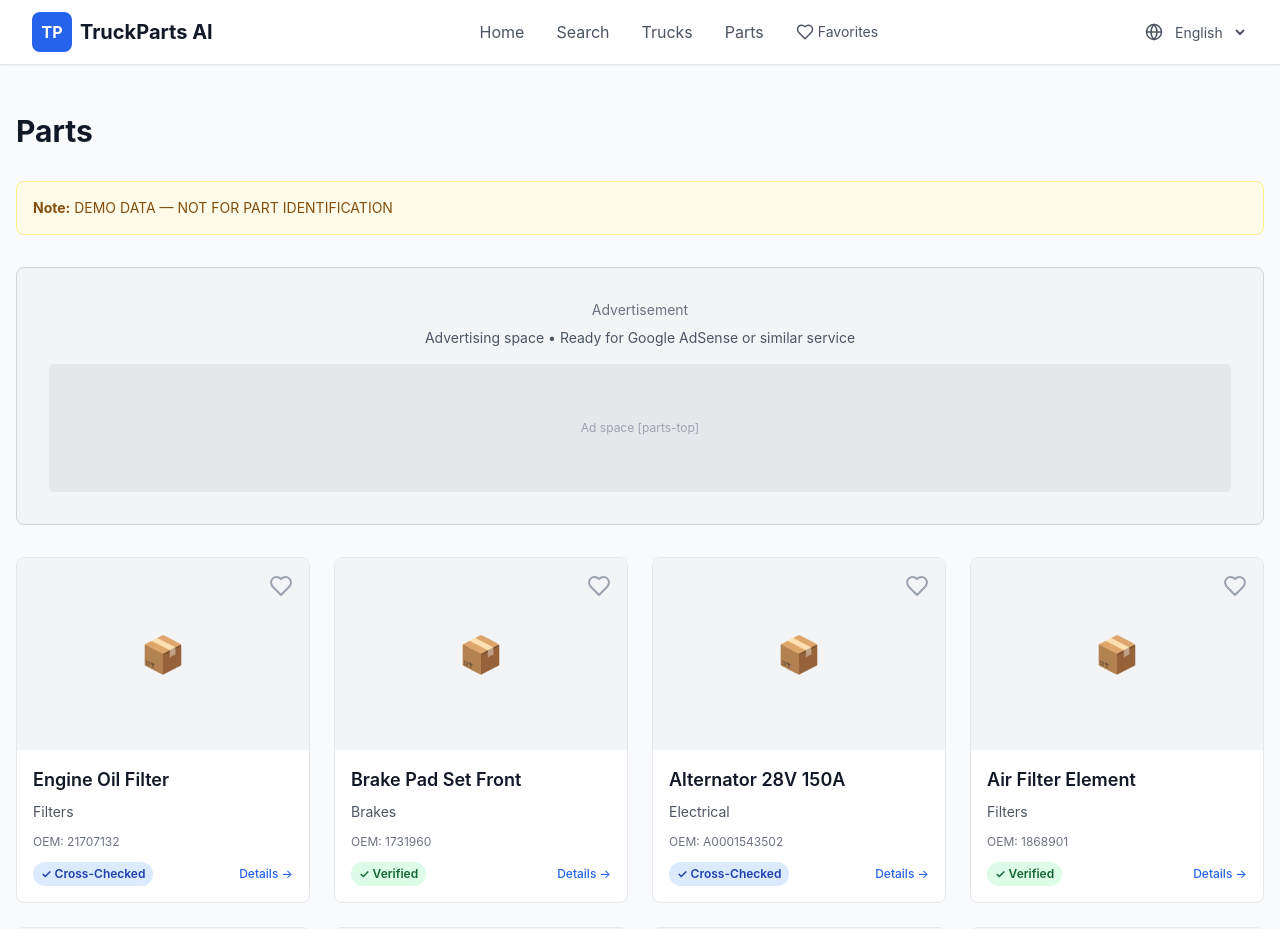
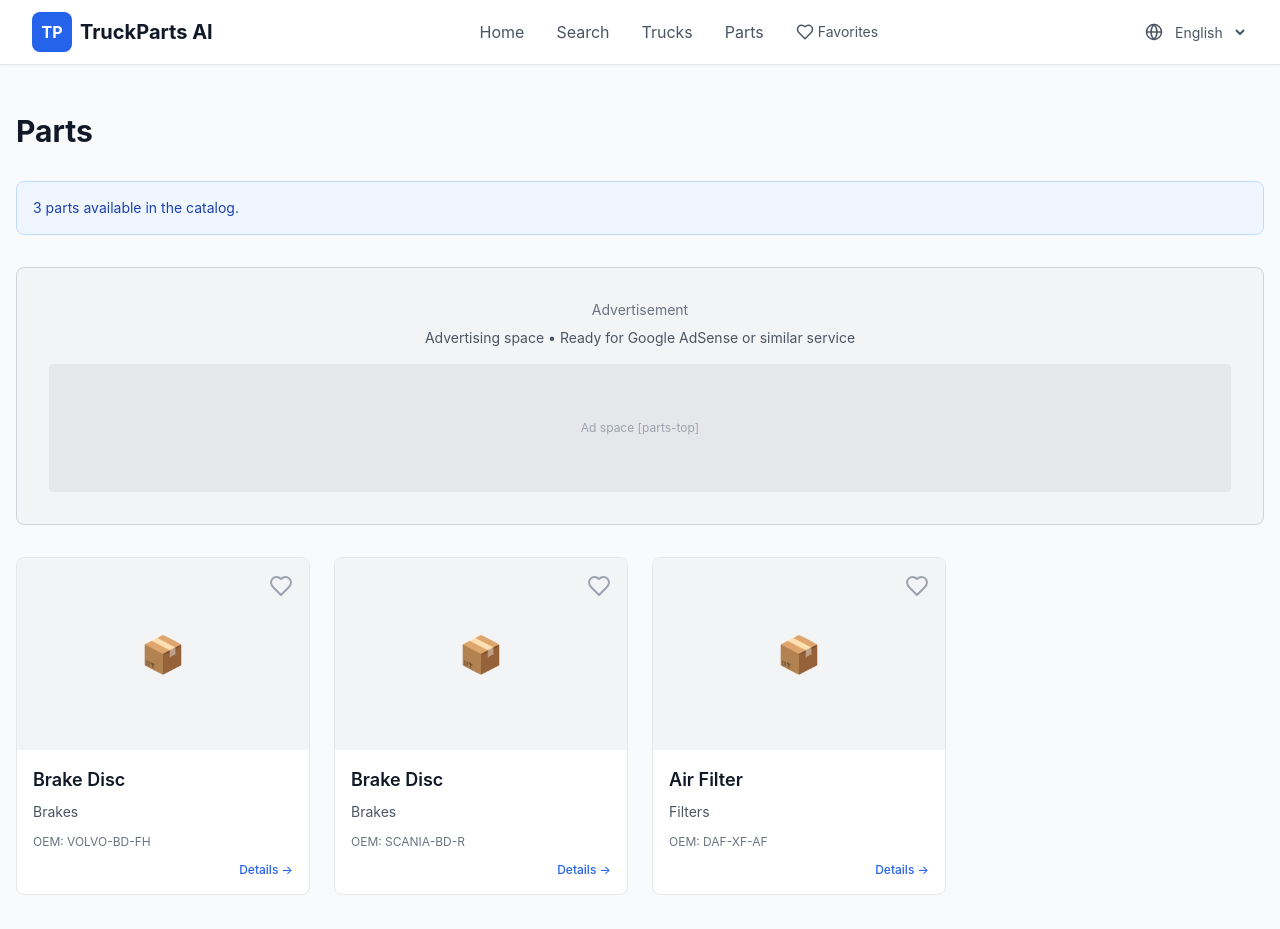
Before and after one commit to amineadd19-a11y/truckparts-ai, a Next.js app: page /parts in a window 1280 px wide. Shown: the top 929 px of the page. Built offline with nearby package versions, Linux system fonts and the light colour scheme.

Commit message:
Connect Parts page to catalog data

```diff
--- a/src/app/parts/page.tsx
+++ b/src/app/parts/page.tsx
@@ -1,6 +1,6 @@
 'use client';
 
-import { DEMO_PARTS } from '@/types/catalog';
+import { CATALOG_PARTS } from '@/data/catalog';
 import PartCard from '@/components/catalog/PartCard';
 import AdSlot from '@/components/ads/AdSlot';
 import { useAppStore } from '@/store';
@@ -12,26 +12,37 @@ export default function PartsPage() {
 
   return (
     <div className="max-w-7xl mx-auto px-4 py-12">
-      <h1 className="text-3xl font-bold text-gray-900 mb-8">{t('nav.parts')}</h1>
+      <h1 className="text-3xl font-bold text-gray-900 mb-8">
+        {t('nav.parts')}
+      </h1>
 
-      <div className="mb-8 bg-yellow-50 border border-yellow-200 rounded-lg p-4">
-        <p className="text-yellow-800 text-sm">
-          <strong>Note:</strong> {t('common.demo')}
+      <div className="mb-8 bg-blue-50 border border-blue-200 rounded-lg p-4">
+        <p className="text-blue-800 text-sm">
+          {CATALOG_PARTS.length} parts available in the catalog.
         </p>
       </div>
 
-      {/* Ad Slot */}
       <div className="mb-8">
         <AdSlot placement="parts-top" />
       </div>
 
-      <div className="grid grid-cols-1 sm:grid-cols-2 lg:grid-cols-3 xl:grid-cols-4 gap-6 mb-8">
-        {DEMO_PARTS.map((part) => (
-          <PartCard key={part.id} part={part} />
-        ))}
-      </div>
+      {CATALOG_PARTS.length > 0 ? (
+        <div className="grid grid-cols-1 sm:grid-cols-2 lg:grid-cols-3 xl:grid-cols-4 gap-6 mb-8">
+          {CATALOG_PARTS.map((part) => (
+            <PartCard key={part.id} part={part} />
+          ))}
+        </div>
+      ) : (
+        <div className="rounded-lg border border-gray-200 bg-white p-10 text-center">
+          <h2 className="text-xl font-semibold text-gray-900 mb-2">
+            No parts found
+          </h2>
+          <p className="text-gray-600">
+            The catalog is being updated.
+          </p>
+        </div>
+      )}
 
-      {/* Ad Slot */}
       <div className="mt-12">
         <AdSlot placement="parts-bottom" />
       </div>
```
